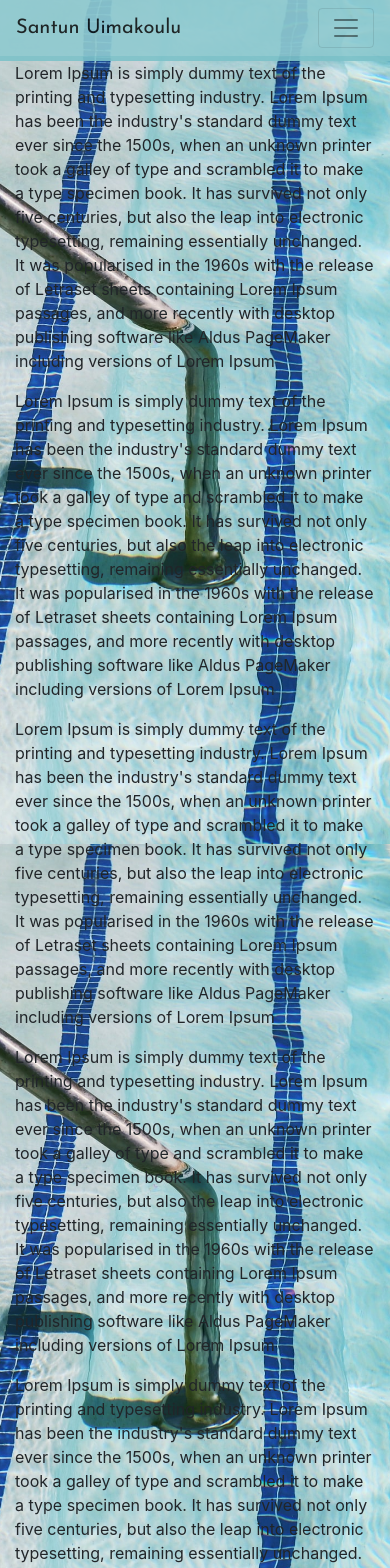
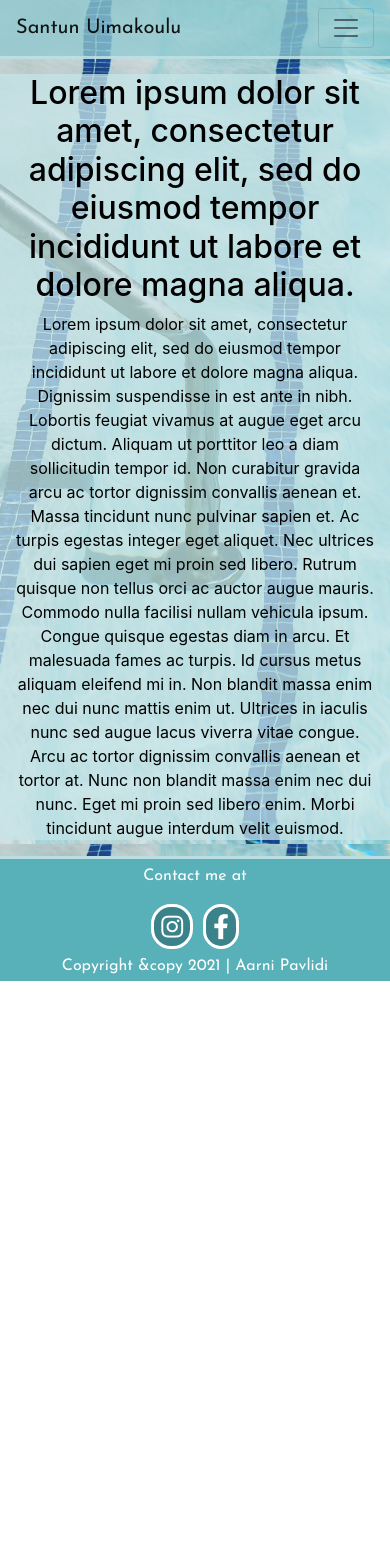
Before and after one commit to aarnipavlidi/React, a React (Create React App) app in the folder Uimakoulu/: page / in a window 390 px wide. Shown: the top 1568 px of the page. After the commit the page ends 981 px from the top, so only its background shows below. Built offline with nearby package versions, Linux system fonts and the light colour scheme.

Commit message:
uimakoulu_ver_5
Added "content" (container) to middle of the page. Fixed bug, if content had too much text, it would go over footer and contents background color would do the same. Page looks now clean and responsive, both navbar and footer have same margin space.

```diff
--- a/Uimakoulu/src/App.js
+++ b/Uimakoulu/src/App.js
@@ -3,9 +3,8 @@ import React, { useState, useEffect } from 'react' // Sovellus ottaa "react" nim
 const App = () => { // Sovellus alkaa tästä...
 
   return (
-    <div>
-
-      <nav className="navbar navbar-expand-lg navbar-light bg-light custom-nav-color">
+    <div className="app-container">
+      <nav className="navbar navbar-expand-lg navbar-light custom-nav-color">
           <a className="navbar-brand" href="#">Santun Uimakoulu</a>
           <button className="navbar-toggler" type="button" data-toggle="collapse" data-target="#navbarSupportedContent" aria-controls="navbarSupportedContent" aria-expanded="false" aria-label="Toggle navigation">
             <span className="navbar-toggler-icon"></span>
@@ -26,52 +25,16 @@ const App = () => { // Sovellus alkaa tästä...
           </div>
       </nav>
 
-        <div className="container">
-          <p>Lorem Ipsum is simply dummy text of the printing and typesetting industry. Lorem Ipsum has been the industry's standard dummy text ever since the 1500s,
-          when an unknown printer took a galley of type and scrambled it to make a type specimen book. It has survived not only five centuries,
-          but also the leap into electronic typesetting, remaining essentially unchanged. It was popularised in the 1960s with the release of Letraset sheets containing Lorem Ipsum passages,
-          and more recently with desktop publishing software like Aldus PageMaker including versions of Lorem Ipsum</p>
-          <p>Lorem Ipsum is simply dummy text of the printing and typesetting industry. Lorem Ipsum has been the industry's standard dummy text ever since the 1500s,
-          when an unknown printer took a galley of type and scrambled it to make a type specimen book. It has survived not only five centuries,
-          but also the leap into electronic typesetting, remaining essentially unchanged. It was popularised in the 1960s with the release of Letraset sheets containing Lorem Ipsum passages,
-          and more recently with desktop publishing software like Aldus PageMaker including versions of Lorem Ipsum</p>
-          <p>Lorem Ipsum is simply dummy text of the printing and typesetting industry. Lorem Ipsum has been the industry's standard dummy text ever since the 1500s,
-          when an unknown printer took a galley of type and scrambled it to make a type specimen book. It has survived not only five centuries,
-          but also the leap into electronic typesetting, remaining essentially unchanged. It was popularised in the 1960s with the release of Letraset sheets containing Lorem Ipsum passages,
-          and more recently with desktop publishing software like Aldus PageMaker including versions of Lorem Ipsum</p>
-          <p>Lorem Ipsum is simply dummy text of the printing and typesetting industry. Lorem Ipsum has been the industry's standard dummy text ever since the 1500s,
-          when an unknown printer took a galley of type and scrambled it to make a type specimen book. It has survived not only five centuries,
-          but also the leap into electronic typesetting, remaining essentially unchanged. It was popularised in the 1960s with the release of Letraset sheets containing Lorem Ipsum passages,
-          and more recently with desktop publishing software like Aldus PageMaker including versions of Lorem Ipsum</p>
-          <p>Lorem Ipsum is simply dummy text of the printing and typesetting industry. Lorem Ipsum has been the industry's standard dummy text ever since the 1500s,
-          when an unknown printer took a galley of type and scrambled it to make a type specimen book. It has survived not only five centuries,
-          but also the leap into electronic typesetting, remaining essentially unchanged. It was popularised in the 1960s with the release of Letraset sheets containing Lorem Ipsum passages,
-          and more recently with desktop publishing software like Aldus PageMaker including versions of Lorem Ipsum</p>
-          <p>Lorem Ipsum is simply dummy text of the printing and typesetting industry. Lorem Ipsum has been the industry's standard dummy text ever since the 1500s,
-          when an unknown printer took a galley of type and scrambled it to make a type specimen book. It has survived not only five centuries,
-          but also the leap into electronic typesetting, remaining essentially unchanged. It was popularised in the 1960s with the release of Letraset sheets containing Lorem Ipsum passages,
-          and more recently with desktop publishing software like Aldus PageMaker including versions of Lorem Ipsum</p>
-          <p>Lorem Ipsum is simply dummy text of the printing and typesetting industry. Lorem Ipsum has been the industry's standard dummy text ever since the 1500s,
-          when an unknown printer took a galley of type and scrambled it to make a type specimen book. It has survived not only five centuries,
-          but also the leap into electronic typesetting, remaining essentially unchanged. It was popularised in the 1960s with the release of Letraset sheets containing Lorem Ipsum passages,
-          and more recently with desktop publishing software like Aldus PageMaker including versions of Lorem Ipsum</p>
-          <p>Lorem Ipsum is simply dummy text of the printing and typesetting industry. Lorem Ipsum has been the industry's standard dummy text ever since the 1500s,
-          when an unknown printer took a galley of type and scrambled it to make a type specimen book. It has survived not only five centuries,
-          but also the leap into electronic typesetting, remaining essentially unchanged. It was popularised in the 1960s with the release of Letraset sheets containing Lorem Ipsum passages,
-          and more recently with desktop publishing software like Aldus PageMaker including versions of Lorem Ipsum</p>
-          <p>Lorem Ipsum is simply dummy text of the printing and typesetting industry. Lorem Ipsum has been the industry's standard dummy text ever since the 1500s,
-          when an unknown printer took a galley of type and scrambled it to make a type specimen book. It has survived not only five centuries,
-          but also the leap into electronic typesetting, remaining essentially unchanged. It was popularised in the 1960s with the release of Letraset sheets containing Lorem Ipsum passages,
-          and more recently with desktop publishing software like Aldus PageMaker including versions of Lorem Ipsum</p>
-          <p>Lorem Ipsum is simply dummy text of the printing and typesetting industry. Lorem Ipsum has been the industry's standard dummy text ever since the 1500s,
-          when an unknown printer took a galley of type and scrambled it to make a type specimen book. It has survived not only five centuries,
-          but also the leap into electronic typesetting, remaining essentially unchanged. It was popularised in the 1960s with the release of Letraset sheets containing Lorem Ipsum passages,
-          and more recently with desktop publishing software like Aldus PageMaker including versions of Lorem Ipsum</p>
-          <p>Lorem Ipsum is simply dummy text of the printing and typesetting industry. Lorem Ipsum has been the industry's standard dummy text ever since the 1500s,
-          when an unknown printer took a galley of type and scrambled it to make a type specimen book. It has survived not only five centuries,
-          but also the leap into electronic typesetting, remaining essentially unchanged. It was popularised in the 1960s with the release of Letraset sheets containing Lorem Ipsum passages,
-          and more recently with desktop publishing software like Aldus PageMaker including versions of Lorem Ipsum</p>
+      <div className="app-content content-style container">
+
+        <div>
+          <h2>Lorem ipsum dolor sit amet, consectetur adipiscing elit, sed do eiusmod tempor incididunt ut labore et dolore magna aliqua.</h2>
         </div>
+        <div>
+          <p>Lorem ipsum dolor sit amet, consectetur adipiscing elit, sed do eiusmod tempor incididunt ut labore et dolore magna aliqua. Dignissim suspendisse in est ante in nibh. Lobortis feugiat vivamus at augue eget arcu dictum. Aliquam ut porttitor leo a diam sollicitudin tempor id. Non curabitur gravida arcu ac tortor dignissim convallis aenean et. Massa tincidunt nunc pulvinar sapien et. Ac turpis egestas integer eget aliquet. Nec ultrices dui sapien eget mi proin sed libero. Rutrum quisque non tellus orci ac auctor augue mauris. Commodo nulla facilisi nullam vehicula ipsum. Congue quisque egestas diam in arcu. Et malesuada fames ac turpis. Id cursus metus aliquam eleifend mi in. Non blandit massa enim nec dui nunc mattis enim ut. Ultrices in iaculis nunc sed augue lacus viverra vitae congue. Arcu ac tortor dignissim convallis aenean et tortor at. Nunc non blandit massa enim nec dui nunc. Eget mi proin sed libero enim. Morbi tincidunt augue interdum velit euismod.</p>
+        </div>
+
+      </div>
 
         <footer className="container-fluid custom-footer">
           <div className="contact-me">
@@ -91,8 +54,7 @@ const App = () => { // Sovellus alkaa tästä...
            <p>Copyright &copy 2021 | Aarni Pavlidi</p>
           </div>
         </footer>
-
-    </div>
+      </div>
   )
 } // Sovellus loppuu tähän...
 
--- a/Uimakoulu/src/css/footer.css
+++ b/Uimakoulu/src/css/footer.css
@@ -1,10 +1,11 @@
 @import url('https://fonts.googleapis.com/css2?family=Josefin+Sans&display=swap');
 
-.custom-footer {
-  height: auto;
+footer {
+  height: 125px;
+  position: absolute;
   bottom: 0;
-  background-color: #58b0b9;
-  opacity: 90%;
+  border-top: 3px solid rgb(197, 228, 231, .9);
+  background-color: rgb(88, 176, 185);
   color: white;
   text-align: center;
   font-family: 'Josefin Sans', sans-serif;
--- a/Uimakoulu/src/index.css
+++ b/Uimakoulu/src/index.css
@@ -1,12 +1,24 @@
 @import url('https://fonts.googleapis.com/css2?family=Josefin+Sans&display=swap');
 
-body, html {
-  height: 100%;
+.app-container {
+  position: relative;
+  min-height: 100vh;
+  padding-bottom: 125px;
+}
+
+.app-content {
+  margin-top: 15px;
+  margin-bottom: 15px;
+}
+
+.content-style {
+  text-align: center;
+  color: black;
+  background-color: rgb(197, 228, 231, .75);
 }
 
 .bg {
   background-image: url('./images/taylor-simpson-BK0y-LChktM-unsplash.jpg');
-  height: 100%;
   background-position: center;
   background-repeat: no-repeat;
   background-size: cover;
@@ -14,8 +26,7 @@ body, html {
 }
 
 .custom-nav-color {
-  background-color: #8fcad0 !important;
-  border-bottom: 5px solid #7dc2c9;
-  opacity: 90%;
+  background-color: rgb(143, 202, 208, .75) !important;
+  border-bottom: 3px solid rgb(197, 228, 231, .75);
   font-family: 'Josefin Sans', sans-serif;
 }
```
